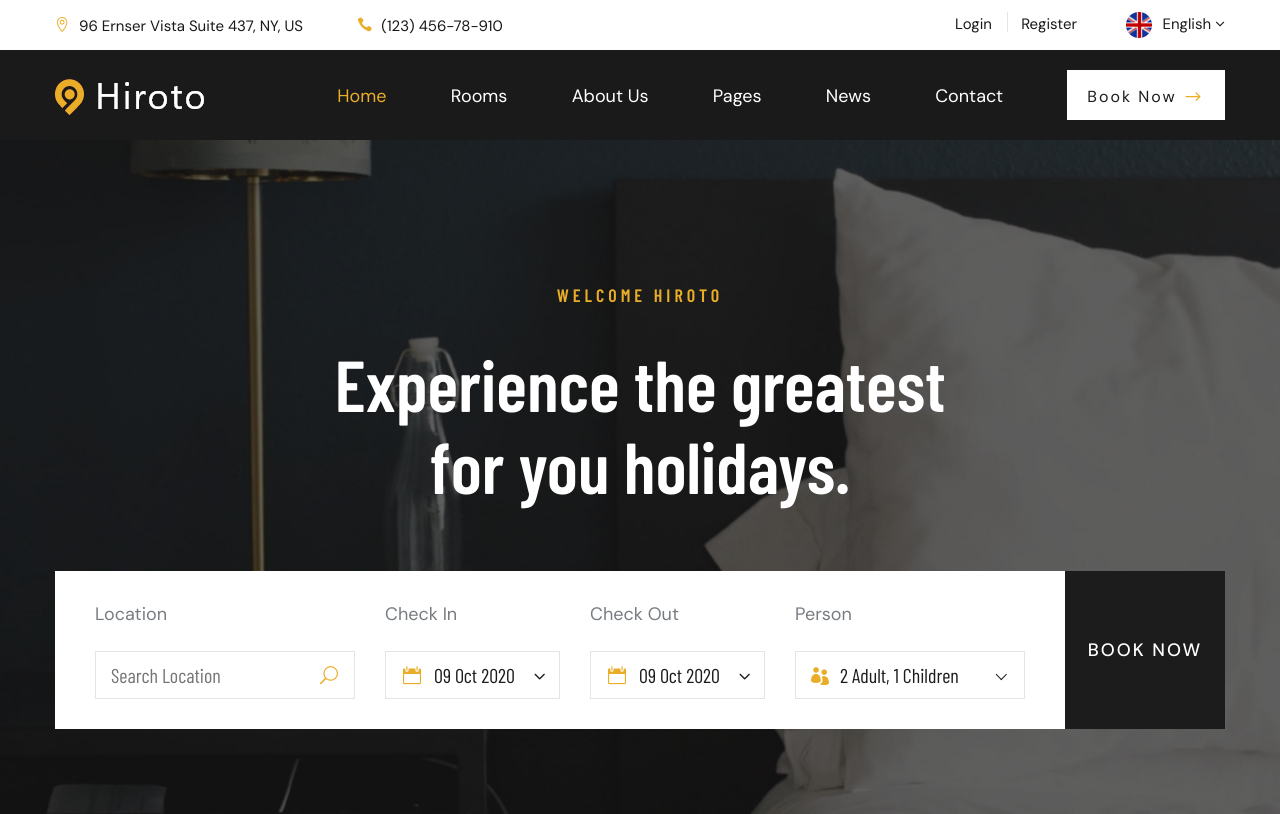
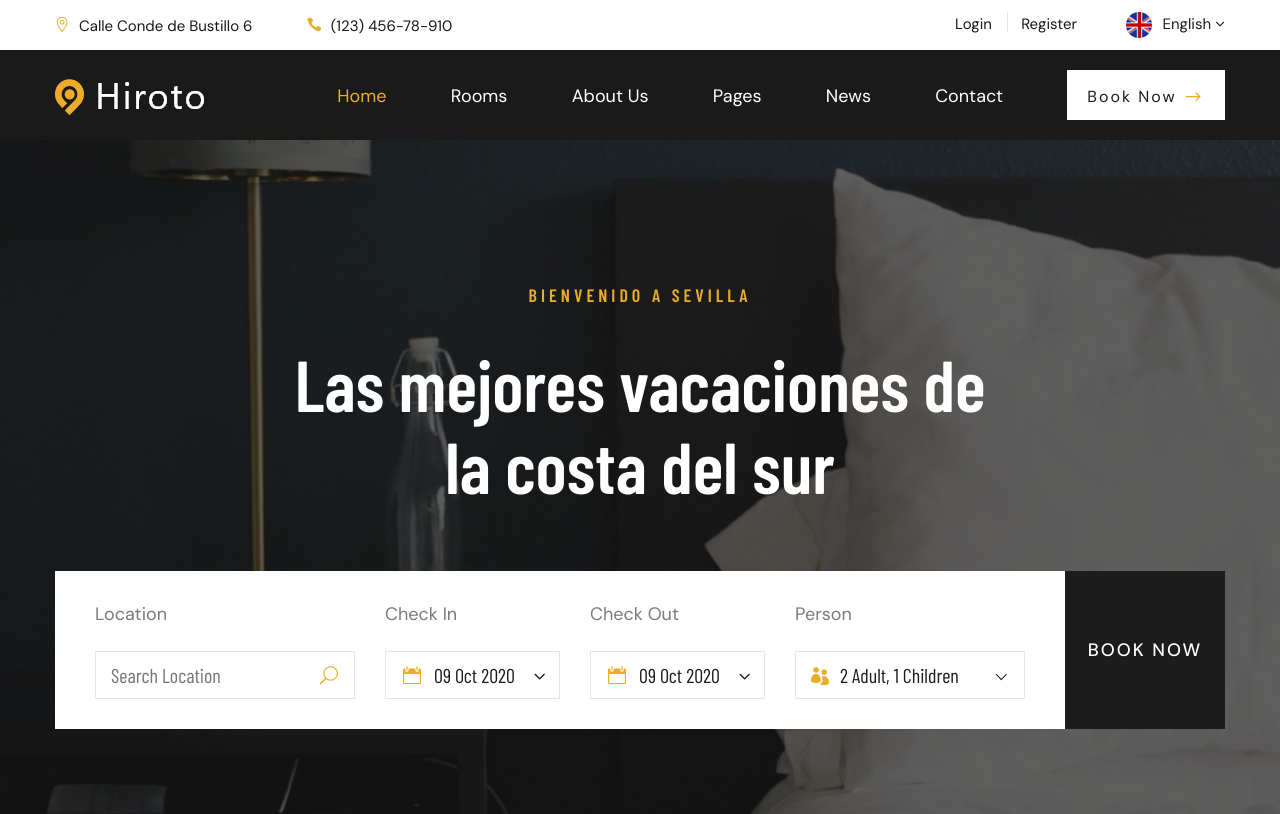
Before and after one commit to Alexeis23/practica-gitflow, a plain HTML site: page hiroto/index.html in a window 1280 px wide. Shown: the top 814 px of the page. Drawn offline with nearby package versions, Linux system fonts and the light colour scheme; a web font is replaced by a local one.

Commit message:
Cambios en index

```diff
--- a/hiroto/index.html
+++ b/hiroto/index.html
@@ -38,8 +38,8 @@
         </div>
         <div class="offcanvas__widget">
             <ul>
-                <li><span class="icon_pin_alt"></span> 96 Ernser Vista Suite 437, NY, US</li>
-                <li><span class="icon_phone"></span> (123) 456-78-910</li>
+                <li><span class="icon_pin_alt"></span> Calle Conde de Bustillo 6</li>
+                <li><span class="icon_phone"></span> 954123665</li>
             </ul>
         </div>
         <div class="offcanvas__language">
@@ -67,7 +67,7 @@
                 <div class="row">
                     <div class="col-lg-7">
                         <ul class="header__top__widget">
-                            <li><span class="icon_pin_alt"></span> 96 Ernser Vista Suite 437, NY, US</li>
+                            <li><span class="icon_pin_alt"></span> Calle Conde de Bustillo 6</li>
                             <li><span class="icon_phone"></span> (123) 456-78-910</li>
                         </ul>
                     </div>
@@ -139,8 +139,8 @@
             <div class="row">
                 <div class="col-lg-12">
                     <div class="hero__text">
-                        <h5>WELCOME HIROTO</h5>
-                        <h2>Experience the greatest for you holidays.</h2>
+                        <h5>BIENVENIDO A SEVILLA</h5>
+                        <h2>Las mejores vacaciones de la costa del sur</h2>
                     </div>
                     <form action="#" class="filter__form">
                         <div class="filter__form__item filter__form__item--search">
```
